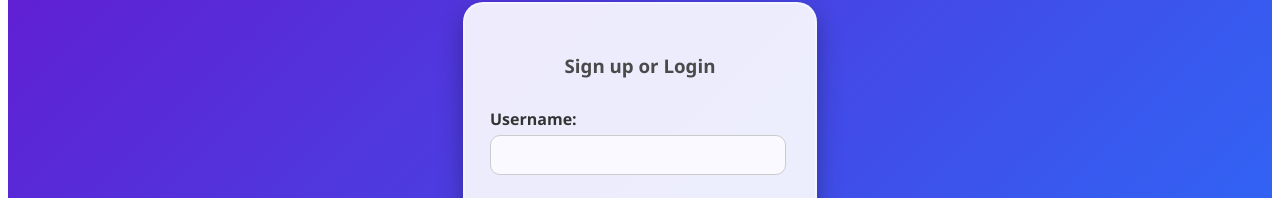
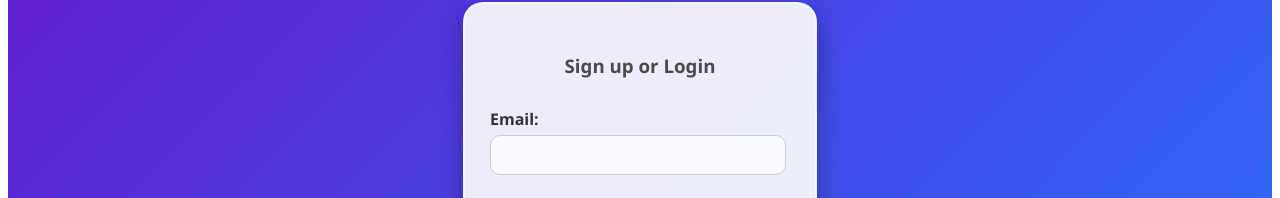
Before and after one commit to JEsperance1/submission-tracker, an Angular app: page / in a window 1280 px wide. Shown: the part 335-533 px from the top of the page. Built offline with nearby package versions, Linux system fonts and the light colour scheme.

Commit message:
fixed more bugs

```diff
--- a/src/app/login-screen/login-screen.html
+++ b/src/app/login-screen/login-screen.html
@@ -8,7 +8,7 @@
   <div class="textFieldContainer">
     <h3>Sign up or Login</h3>
 
-    <label for="username">Username:</label>
+    <label for="username">Email:</label>
     <input type="text" id="username" name="username" [(ngModel)]="username">
 
     <label for="password">Password:</label>
```
